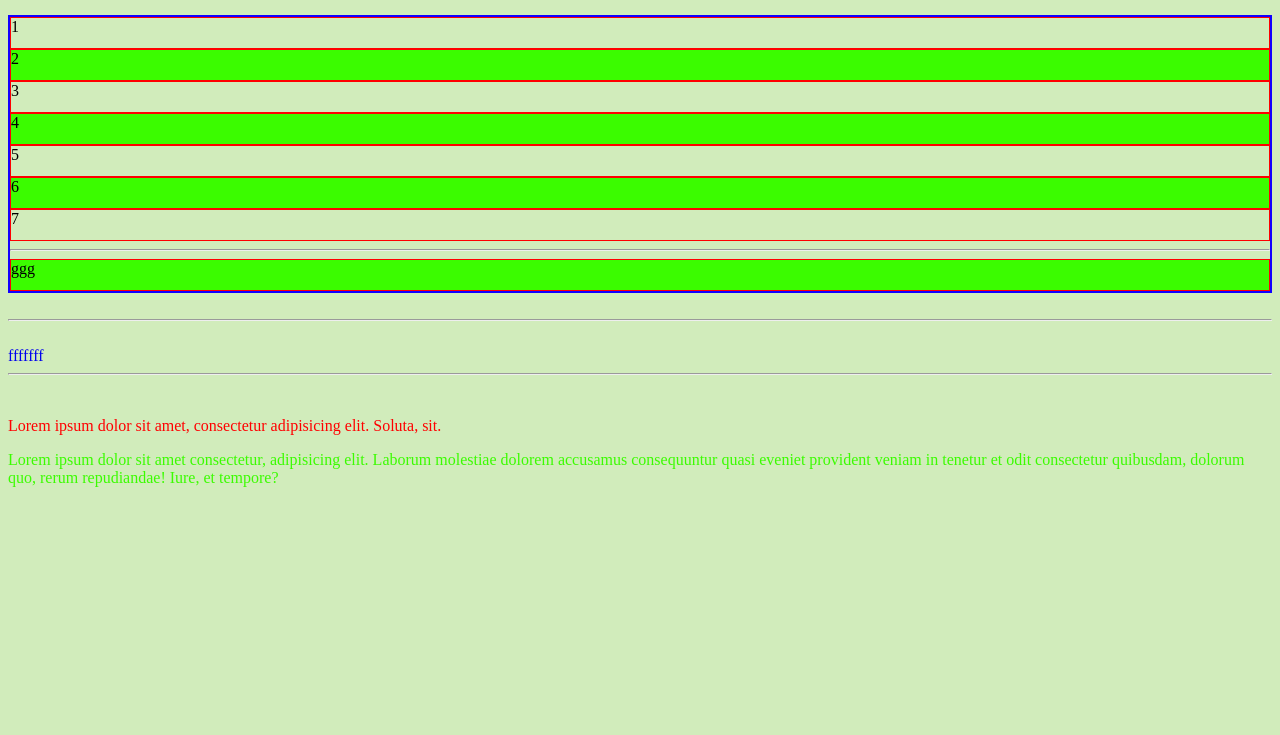
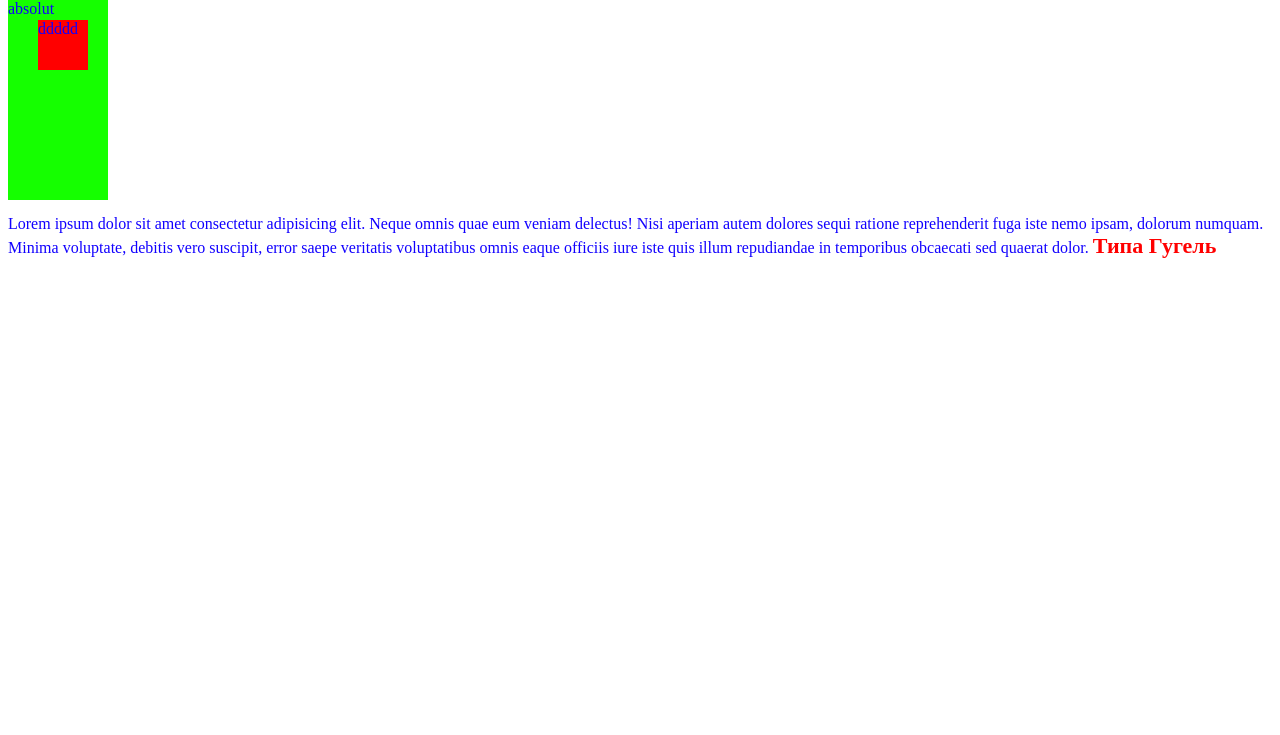
Before and after one commit to GricenkoAlexandr/Procode2, a plain HTML site: page index.html in a window 1280 px wide. Shown: the part 65-800 px from the top of the page. Drawn offline with Linux system fonts and the light colour scheme.

Commit message:
dz260522

```diff
--- /dev/null
+++ b/dz260522/js/script.js
@@ -0,0 +1,18 @@
+
+console.log('js is connected');
+
+const inpt=document.querySelector('.inptext');
+const out1=document.querySelector('.out1');
+const inpt2=document.querySelector('.inptext2');
+const btn2=document.querySelector('.inp__button');
+const out2=document.querySelector('.out2');
+
+inpt.addEventListener('change', (ev)=> {
+  const text1=ev.target.value;
+  out1.innerHTML=text1;
+})
+
+btn2.addEventListener('click', ()=> {
+  const text2=inpt2.value;
+  out2.innerHTML=text2;
+})
--- a/index.html
+++ b/index.html
@@ -5,39 +5,22 @@
     <meta http-equiv="X-UA-Compatible" content="IE=edge" />
     <meta name="viewport" content="width=device-width, initial-scale=1.0" />
     <title>Doc</title>
-    <link rel="stylesheet" href="./style.css" />
+    <link rel="stylesheet" href="./style/main.css" />
   </head>
   <body>
     <h1>Рабочий файл</h1>
-    <div class="ddd">
-      <div>1</div>
-      <div>2</div>
-      <div>3</div>
-      <div>4</div>
-      <div>5</div>
-      <div>6</div>
-      <div>7</div>
-      <hr />
-      <div class="test">ggg</div>
-    </div>
-    <br />
-    <hr />
-    <br />
-    <a href="#">fffffff</a>
+    <div class="anima">
+      <div class="poz">absolut
 
-    <br />
-    <hr />
-    <br />
-    <div class="outer">
-      <p>
-        Lorem ipsum dolor sit amet, consectetur adipisicing elit. Soluta, sit.
-      </p>
-      <div class="inner">
-        Lorem ipsum dolor sit amet consectetur, adipisicing elit. Laborum
-        molestiae dolorem accusamus consequuntur quasi eveniet provident veniam
-        in tenetur et odit consectetur quibusdam, dolorum quo, rerum
-        repudiandae! Iure, et tempore?
+        <div class="inpoz">ddddd</div>
       </div>
+      Lorem ipsum dolor sit amet consectetur adipisicing elit. Neque omnis quae
+      eum veniam delectus! Nisi aperiam autem dolores sequi ratione
+      reprehenderit fuga iste nemo ipsam, dolorum numquam. Minima voluptate,
+      debitis vero suscipit, error saepe veritatis voluptatibus omnis eaque
+      officiis iure iste quis illum repudiandae in temporibus obcaecati sed
+      quaerat dolor.
+      <a href="http://google.com.ua">Типа Гугель</a>
     </div>
   </body>
 </html>
--- a/karpachov/style.css
+++ b/karpachov/style.css
@@ -20,17 +20,27 @@ section {
 }
 
 menu a{
+  padding: 15px;
   text-decoration: none;
   margin-right: 35px;
   color: #222B3A;
   font-size: 16px;
   font-weight: 900;
+  transition: all 0.5s cubic-bezier(0.55, 0.06, 0.68, 0.19);
+  border-radius: 15px;
+}
+
+menu a:hover {
+  color: #09ff00;
+  box-shadow: 2px 2px 5px #d600dd;
+  border-radius: 15px;
 }
 
 menu a img {
   font-size: 14px;
   margin-right: 10px;
 }
+
 
 /* header end */
 
@@ -71,6 +81,11 @@ main {
   border: 1px solid #ffffff;
   border-radius: 3px;
   margin-bottom: 72px;
+  transition: all 0.5s cubic-bezier(0.55, 0.06, 0.68, 0.19);
+}
+
+.leftside button:hover {
+  background-color:#09ff00;
 }
 
 
--- a/style.css
+++ b/style.css
@@ -2,43 +2,17 @@ body {
   background-color: #d1ecbb;
 }
 
-.ddd {
-  border: 2px double #1100ff;
+
+.anima {
+  background-color:aqua;
+  min-height: 250px;
+  width: 500px;
+  font-size: 25px;
+  transition-duration: 1s;
 }
 
-.ddd > div {
-  border: 1px solid #ff0000;
-  height: 30px;
+.anima:hover {
+  background-color:#15ff00;
+  font-size: 32px;
+  min-height: 300px;
 }
-
-.ddd > div:nth-child(2n) {
-  background-color:#3bfc00;
-}
-
-.test {
-  height: 40px;
-  background-color: #3bfc00;
-}
-.test:empty {
-  background-color:#ff0000;
-}
-
-a {
-  text-decoration: none;
-}
-
-a:hover {
-  color: #ff0000;
-}
-
-.outer {
-  color: #ff0000;
-}
-
-.inner {
-  color: #3bfc00;
-}
-
-.outer:hover .inner {
-  color: aqua;
-}
--- /dev/null
+++ b/style/main.scss
@@ -0,0 +1,34 @@
+
+.anima {
+  color: #1100ff;
+}
+
+.poz {
+  width: 100px;
+  height: 200px;
+  background-color:rgb(21, 255, 0);
+  position: relative;
+  bottom: 15px;
+}
+
+.inpoz {
+  width: 50px;
+  height: 50px;
+  background-color:#ff0000;
+  position: absolute;
+  top: 20px;
+  right: 20px;
+}
+
+.anima a {
+  text-decoration: none;
+  font-size: 22px;
+  font-weight: 900;
+  color: red;
+
+  &:hover {
+    color:#1edd1e;
+    letter-spacing: 2px;
+  }
+
+}
```
Also changed, not shown: dz260522/index.html (added, +28 -0 lines), dz260522/css/main.css (added), dz260522/img/kotik.jpg (added), karpachov/index.html (line endings or trailing spaces), style/main.css (added), 1 other file.
